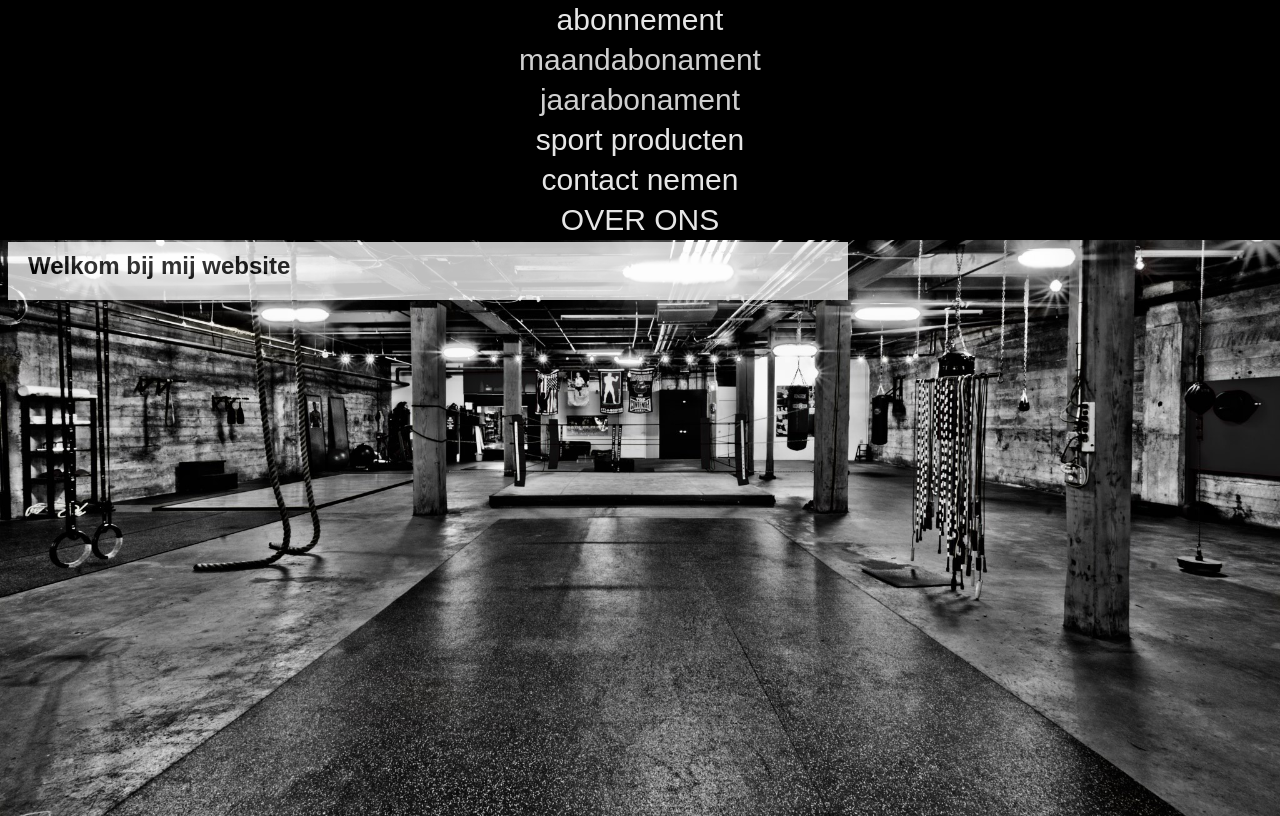
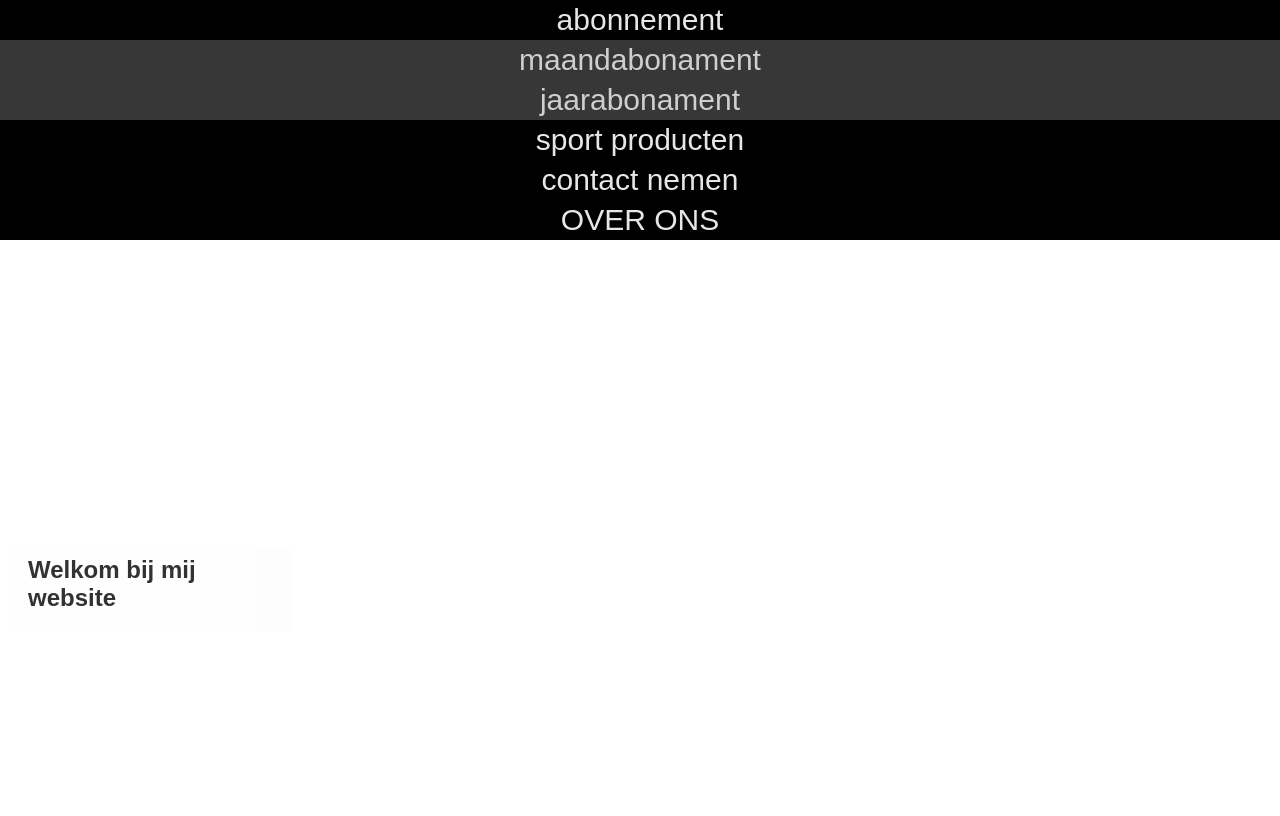
Before and after one commit to Crypt1k1/basic-fit-website, a PHP site: page / in a window 1280 px wide. Run offline with PHP 8.4, Linux system fonts and the light colour scheme; grey boxes are pictures that could not be loaded.

Commit message:
commit on master

```diff
--- a/index.php
+++ b/index.php
@@ -14,39 +14,11 @@
 <?php
 include("navigatie.php");
 ?>
-    <style>
-
-        body {
-            background-image: url("pictures/gym.jpg");
-           }
-           </style>
-    <header>
-    <nav>
-        <ul>
-            <li><a>abonnement</a>
-                <ul>
-                    <li class="Basis"><a href="maandabonament">maandabonament</a></li>
-                    <li class="Video"><a href="2">jaarabonament</a></li>
-                </ul>
-            </li>
-            <li><a>sport producten</a>
-                <ul>
-                    <li class="sub"><a href="">heren</a></li>
-                    <li class="sub"><a href="">dames</a></li>
-                    <li class="sub"><a href="#">train at home</a></li>
-                    <li class="sub"><a>protein shakes</a></li>
-
-                </ul>
-            </li>
-            <li><a>contact nemen</a>
-            </li>
-            <li><a>OVER ONS</a>
-            </li>
-
-
-        </ul>
-    </nav>
-    </header>
+<section class="video">
+    <video autoplay loop muted>
+        <source src="video/Workout.mp4" type=video/mp4 width=5px height=50px>
+    </video>
+</section>
     <main>
         <p class="intro">
             <h2>
--- a/navigatie.php
+++ b/navigatie.php
@@ -15,8 +15,8 @@
             <ul>
                 <li><a>abonnement</a>
                     <ul>
-                        <li class="Basis"><a href="maandabonament">maandabonament</a></li>
-                        <li class="Video"><a href="2">jaarabonament</a></li>
+                        <li class="sub"><a href="maandabonament">maandabonament</a></li>
+                        <li class="sub"><a href="2">jaarabonament</a></li>
                     </ul>
                 </li>
                 <li><a>sport producten</a>
--- a/style.css
+++ b/style.css
@@ -27,7 +27,7 @@ ul li{
 
 }
 .sub{
-    background-color: brown;
+    background-color: rgb(68, 68, 68);
     position: relative;
 }
 ul li a{
@@ -54,8 +54,15 @@ main {
 h2{background-color: rgba(253, 253, 253, 0.945);
 opacity: 0.8;
 margin-top: 10px;
-width: 800px;
+width: 80%;
 padding: 20px;
 padding-top: 10px;
 color: black;
 }
+video{
+    padding: 5vh;
+    margin: 10vh;
+    display: flex;
+    align-items: center;
+    width: 10vw;
+}
```
Also changed, not shown: 1 other file.
